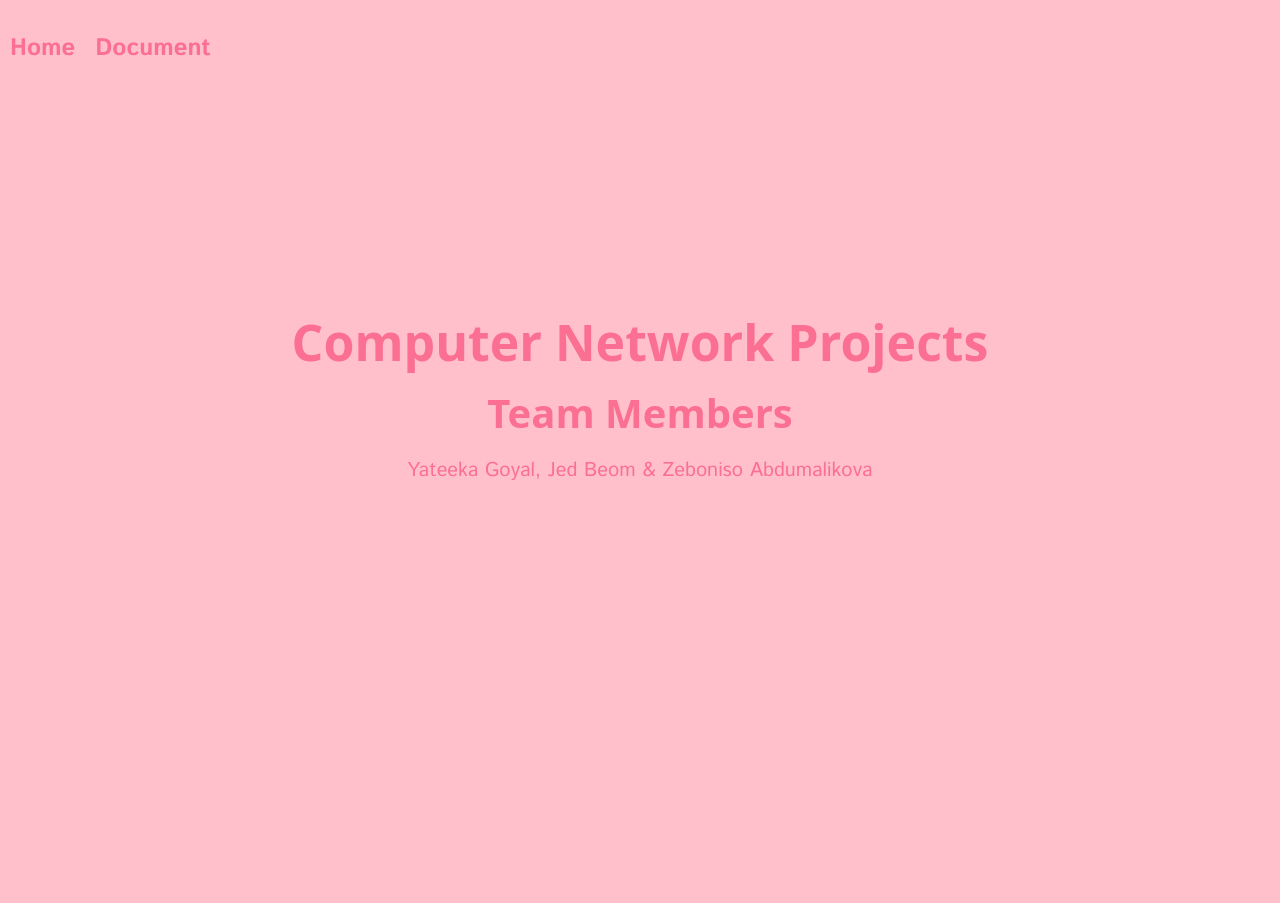
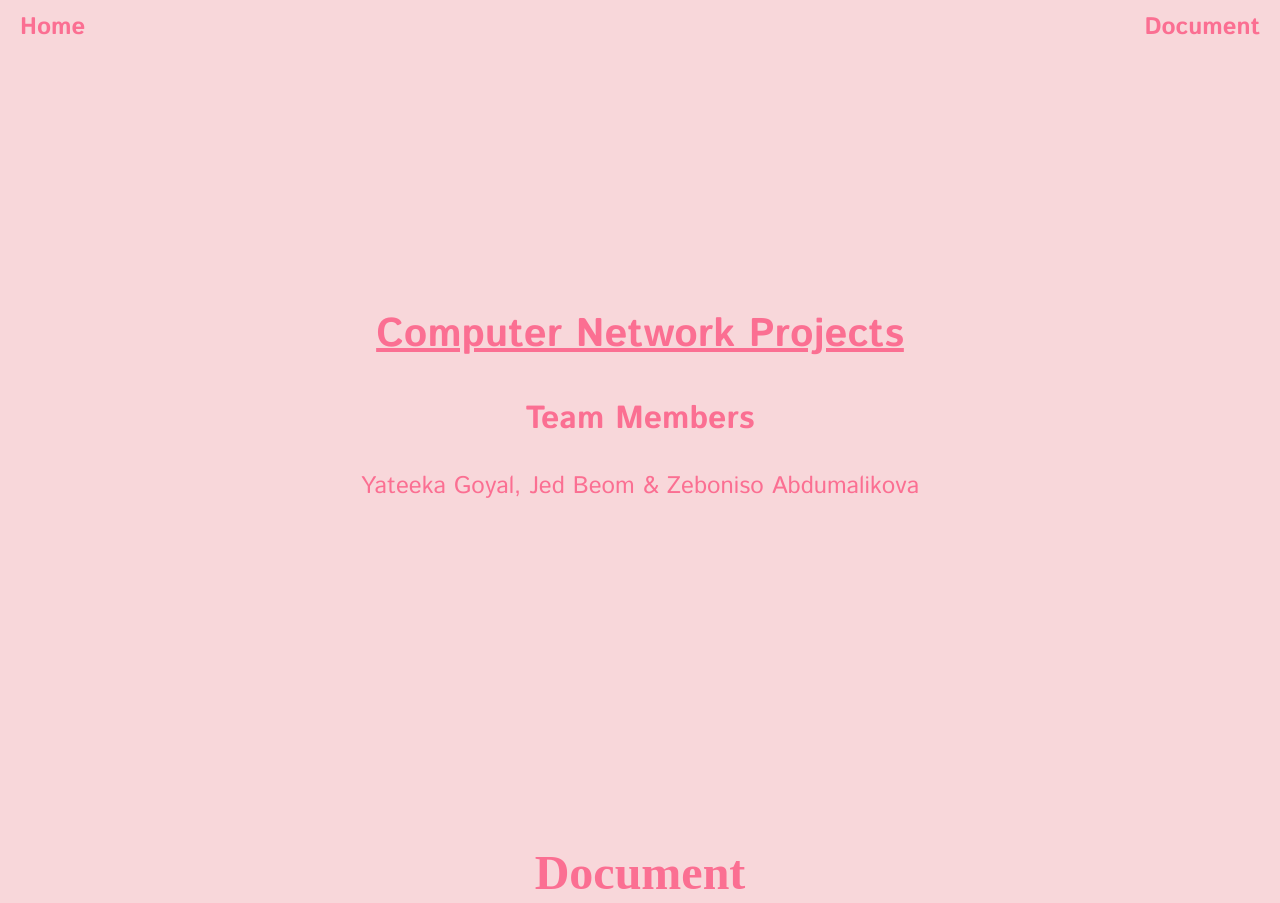
Before and after one commit to Yateeka/Computer-Networks-Projects, a plain HTML site: page home.html in a window 1280 px wide. Shown: the top 903 px of the page. Before the commit the page ends 800 px from the top, so only its background shows below. Drawn offline with Linux system fonts and the light colour scheme; a web font is replaced by a local one.

Commit message:
necessary changes

```diff
--- a/home.css
+++ b/home.css
@@ -1,75 +1,124 @@
 @import url('https://fonts.googleapis.com/css2?family=Istok+Web:ital,wght@0,400;0,700;1,400;1,700&display=swap');
 @import url('https://fonts.googleapis.com/css2?family=Istok+Web:ital,wght@0,400;0,700;1,400;1,700&family=Italiana&display=swap');
-html,
-body {
+
+/* Global Styles */
+html, body {
     margin: 0;
-    scroll-behavior: smooth !important;
+    scroll-behavior: smooth;
+    font-family: "Istok Web", sans-serif;
+    height: 100%;
+    text-align: center;
+    display: block;
+}
+
+/* Reset Box Sizing */
+* {
+    box-sizing: border-box;
+}
+
+/* Section Styles */
+section {
+    height: 100vh;
+    width: 100%;
+    display: flex;
+    flex-direction: column;
+    justify-content: center;
+    align-items: center;
+    padding: 20px;
+    box-sizing: border-box;
+}
+
+/* Section 1: Home */
+#home {
+    background-color: #f8d7da; /* Light pink background */
+}
+
+#home h1, #home h2 {
+    color: #fb6f92;
+    font-size: 2.5rem;
+    font-family: "Istok Web", sans-serif;
+    text-decoration: underline;
+}
+#home h2{
+    font-size: 2rem;
+    text-decoration: none;
     font-family: "Istok Web", sans-serif;
 }
-body, html {
-    height: 100%;
-    text-align: center;
-    margin: 0;
-    display: flex;
-    justify-content: center;
-    align-items: center;
+
+#home p {
+    color: #fb6f92;
+    font-size: 1.5rem;
+    font-family: "Istok Web", sans-serif;
 }
 
-nav {
-    position: absolute;
-    top: 10px;
-    left: 10px;
+/* Section 2: Document */
+#Doc {
+    background-color: #f8d7da;
+    height: 100vh;
+    display: flex;
+    flex-direction: column;
+    align-items: center;
+    justify-content: flex-start;
+    padding-top: 20px;
+    box-sizing: border-box;
 }
 
-nav ul {
-    list-style-type: none;
+#Doc h1 {
+    font-family: "Italiana", serif;
+    margin: 25px;
+    font-size: 3rem;
+    color: #fb6f92;
+}
+.pdf-frame {
+    width: 90vh;
+    max-width: 1200px;
+    height: 80vh;
+    border: none;
+    margin-top: 20px;
+}
+
+
+/* Navigation Styling */
+nav {
+    position: fixed; /* Keep the navigation at the top */
+    top: 0;
+    left: 0;
+    width: 100%; /* Full width */
+    background-color: #f8d7da; /* Match the background or use a contrasting color */
+    padding: 10px 20px;
+    display: flex; /* Use Flexbox */
+    justify-content: space-between; /* Push items to opposite ends */
+    align-items: center; /* Vertically align items */
+    z-index: 1000; /* Ensure it stays above content */
+}
+
+.nav_con {
+    list-style: none; /* Remove default list styling */
+    display: flex; /* Use Flexbox for navigation items */
+    gap: 20px; /* Add spacing between items */
     margin: 0;
     padding: 0;
 }
 
-nav ul li {
-    display: incline;
+.nav_left {
+    display: flex;
+    gap: 20px; /* Add spacing between items */
 }
 
-nav ul li a {
+.nav_right {
+    display: flex;
+    gap: 20px; /* Add spacing between items */
+}
+
+.nav_con li a {
     text-decoration: none;
-    color: #fb6f92;
-    font-size: 1.2rem;
+    color: #fb6f92; /* Text color */
+    font-size: 1.5rem;
     font-weight: bold;
     transition: color 0.3s ease, transform 0.3s ease;
 }
 
-nav ul li a:hover {
-    color: white;
+.nav_con li a:hover {
+    color: white; /* Highlight on hover */
     transform: scale(1.1);
 }
-
-section#home {
-    margin-top: 20px;
-}
-
-h1 {
-    font-size: 2.5rem;
-    color: #fb6f92;
-}
-
-h2 {
-    font-size: 2rem;
-    color: #fb6f92;
-}
-
-p {
-    list-style-type: none;
-    margin-top: 20px;
-    padding: 0;
-    display: flex;
-    flex-direction: column;
-    justify-content: flex-start;
-    font-size: 1.5 rem;
-    margin: 10px 0;
-    color: #fb6f92;
-}
-
-:root{
-    --pico-background-color: pink !important;
- }
--- a/home.html
+++ b/home.html
@@ -1,30 +1,41 @@
 <!DOCTYPE html>
 <html lang="en">
-
 <head>
     <meta charset="UTF-8">
     <meta name="viewport" content="width=device-width, initial-scale=1.0">
     <title>Computer Networks Project</title>
-    <link rel="stylesheet" type="text/css" href="/pico.min.css">
     <link rel="stylesheet" type="text/css" href="/home.css">
 </head>
 <body>
-<main class="container">
-    <nav>
-        <ul>
+    <!-- Navigation -->
+    <nav class="navigation">
+        <ul class="nav_con nav_left">
             <li><a href="#home">Home</a></li>
+        </ul>
+        <ul class="nav_con nav_right">
             <li><a href="#Doc">Document</a></li>
         </ul>
     </nav>
+
+
+    <!-- Section 1: Home -->
     <section id="home">
-        <div>
+        <div class="content">
             <h1>Computer Network Projects</h1>
             <h2>Team Members</h2>
-            <p>
-                Yateeka Goyal, Jed Beom & Zeboniso Abdumalikova
-            </p>
+            <p>Yateeka Goyal, Jed Beom & Zeboniso Abdumalikova</p>
         </div>
     </section>
-</main>
+
+    <!-- Section 2: Document -->
+    <section id="Doc">
+        <div class="Document">
+            <h1>Document</h1>
+                    <iframe
+                        src="Computer Networking Project Report.pdf"
+                        class="pdf-frame">
+                    </iframe>
+        </div>
+    </section>
 </body>
 </html>
```
Also changed, not shown: 1 other file.
